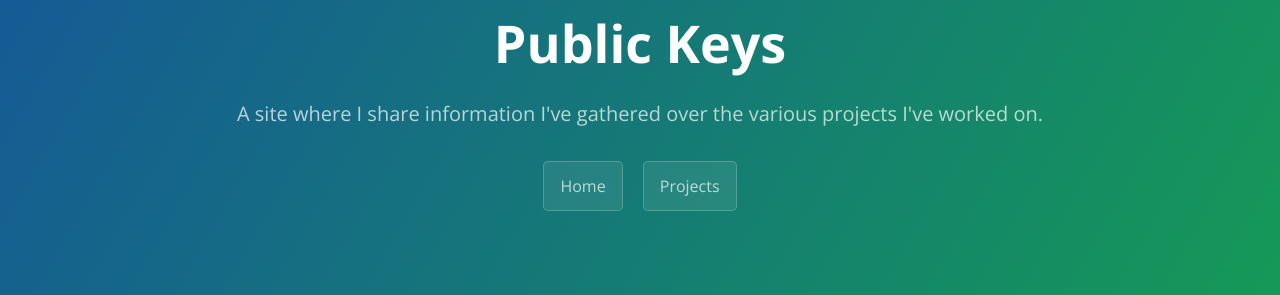
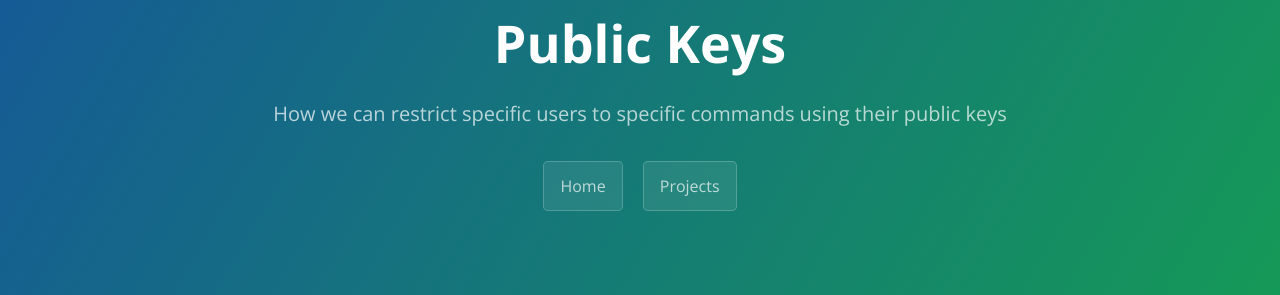
Before and after one commit to khizarkarim/khizarkarim.github.io, a Jekyll site: the page built from _posts/2021-02-15-ssh-key-command-restriction.md, in a window 1280 px wide. Shown: the part 154-449 px from the top of the page. Built offline with Jekyll 4.4.1, drawn with Linux system fonts in a browser that asks for light colours.

Commit message:
Edit description

```diff
--- a/_posts/2021-02-15-ssh-key-command-restriction.md
+++ b/_posts/2021-02-15-ssh-key-command-restriction.md
@@ -1,6 +1,7 @@
 ---
 layout: default
 title:  "User & Command Restriction Using SSH Public Keys"
+description: "How we can restrict specific users to specific commands using their public keys"
 categories: projects ssh-key-command-restriction
 permalink: /projects/ssh-key-command-restriction
 ---
```
